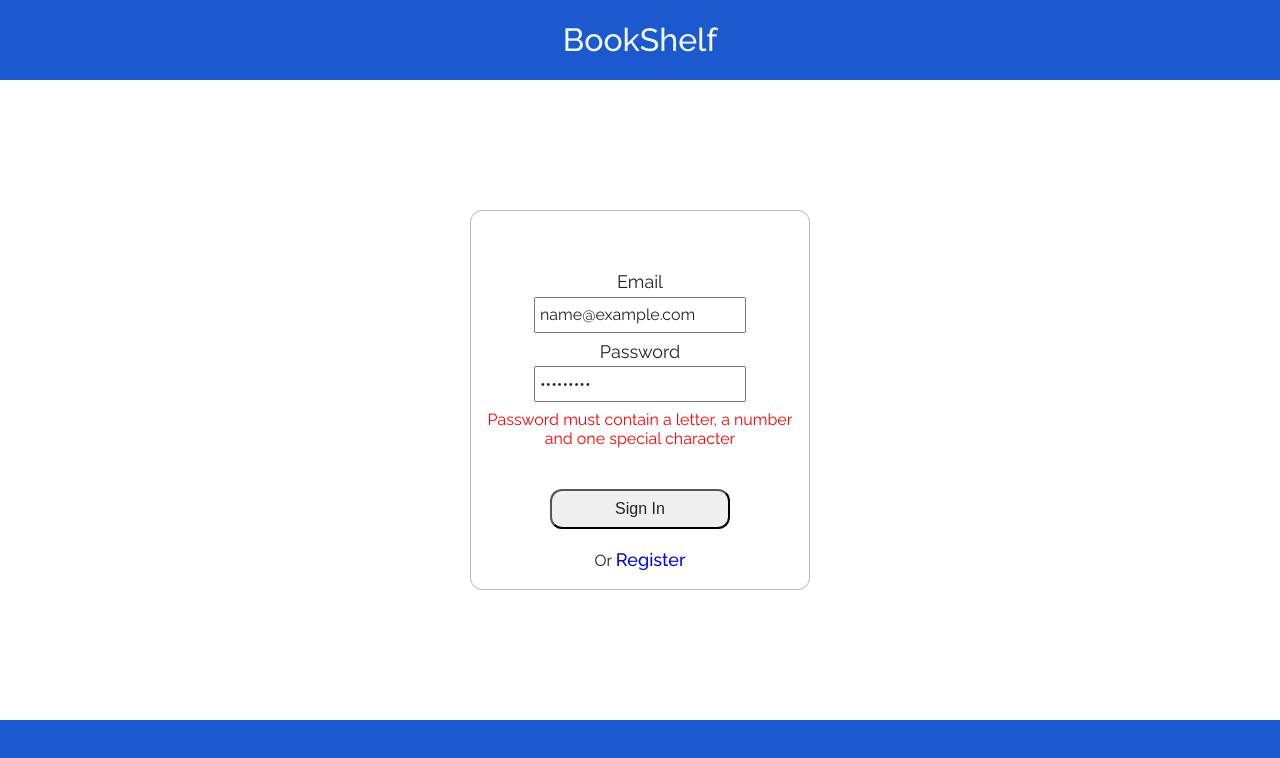
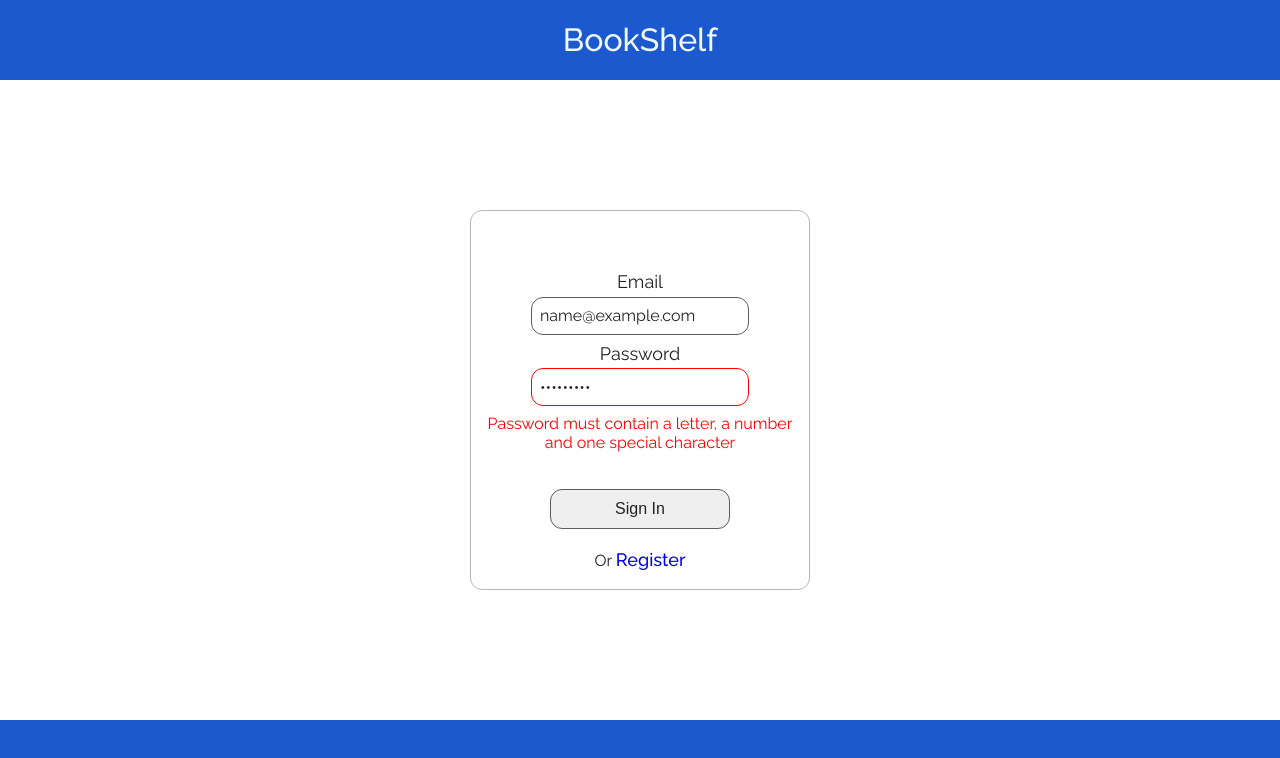
Before and after one commit to holdenn1/bookShelf, a React (Create React App) app: page /signIn in a window 1280 px wide. Both pictures are taken after typing "name@example.com", "Sample123" into the empty fields and a click on the button "Sign In". Shown: the top 758 px of the page. Built offline with nearby package versions, Linux system fonts and the light colour scheme; no server answers.

Commit message:
small correction

```diff
--- a/package.json
+++ b/package.json
@@ -12,6 +12,7 @@
     "@types/react": "^18.0.28",
     "@types/react-dom": "^18.0.11",
     "@types/yup": "^0.32.0",
+    "classnames": "^2.3.2",
     "firebase": "^9.17.1",
     "formik": "^2.2.9",
     "react": "^18.2.0",
--- a/src/components/UI/formUI/Buttons/styles.module.scss
+++ b/src/components/UI/formUI/Buttons/styles.module.scss
@@ -2,5 +2,7 @@
   width: 180px;
   height: 40px;
   border-radius: 12px;
-  margin: 30px 0 20px;
+  margin: 26px 0 20px;
+	border-radius: 12px;
+	border: 0.5px solid rgb(92, 92, 92);
 }
--- a/src/components/UI/formUI/MyTextInput/MyTextInput.tsx
+++ b/src/components/UI/formUI/MyTextInput/MyTextInput.tsx
@@ -1,6 +1,7 @@
 import React from 'react';
 import styles from './styles.module.scss'
 import {FieldHookConfig, useField} from 'formik'
+import classNames from 'classnames';
 
 interface TextInputProps {
 	name: string
@@ -15,9 +16,9 @@ export default function MyTextInput({label, type, placeholder, ...props}: TextIn
   return (
     <>
       <label className={styles.label} htmlFor={props.name}>{label}</label>
-      <input className={styles.input} type={type} placeholder={placeholder} {...field}/>
+      <input className={classNames(styles.input, {[styles.inputError]: meta.error && meta.touched}) } type={type} placeholder={placeholder} {...field}/>
       {meta.touched && meta.error ? (
-        <p className={styles.formError}>{meta.error}</p>
+        <p className={styles.textError}>{meta.error}</p>
       ) : null}
     </>
   );
--- a/src/components/UI/formUI/MyTextInput/styles.module.scss
+++ b/src/components/UI/formUI/MyTextInput/styles.module.scss
@@ -7,10 +7,16 @@
   margin: 4px 0 8px;
   height: 24px;
   width: 200px;
-  padding: 4px;
+  padding: 6px 8px;
+	border-radius: 12px;
+	border: 0.5px solid rgb(92, 92, 92);
 }
 
-.formError {
+.inputError{
+	border: 1px solid red;
+}
+
+.textError {
   color: red;
   margin-bottom: 10px;
   text-align: center;
```
Also changed, not shown: 1 other file (tests, documents, lock files or other folders).
